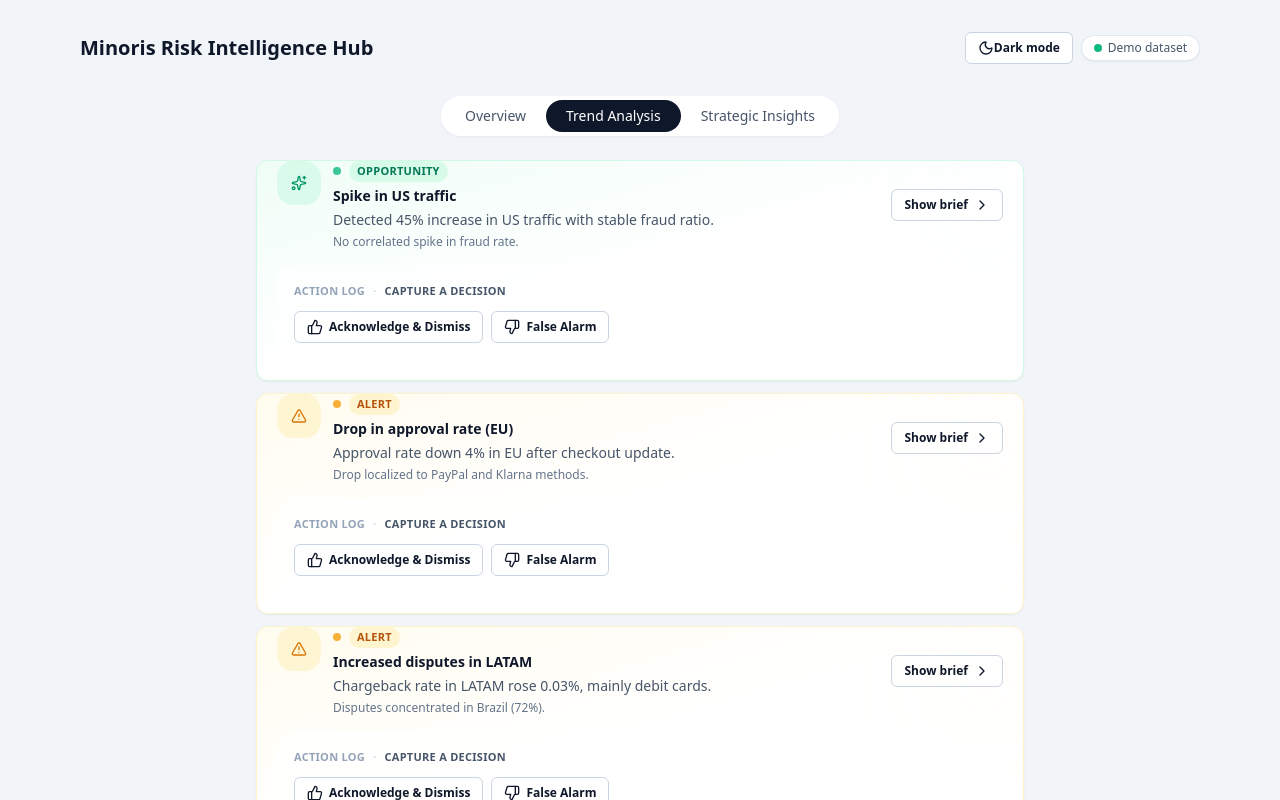
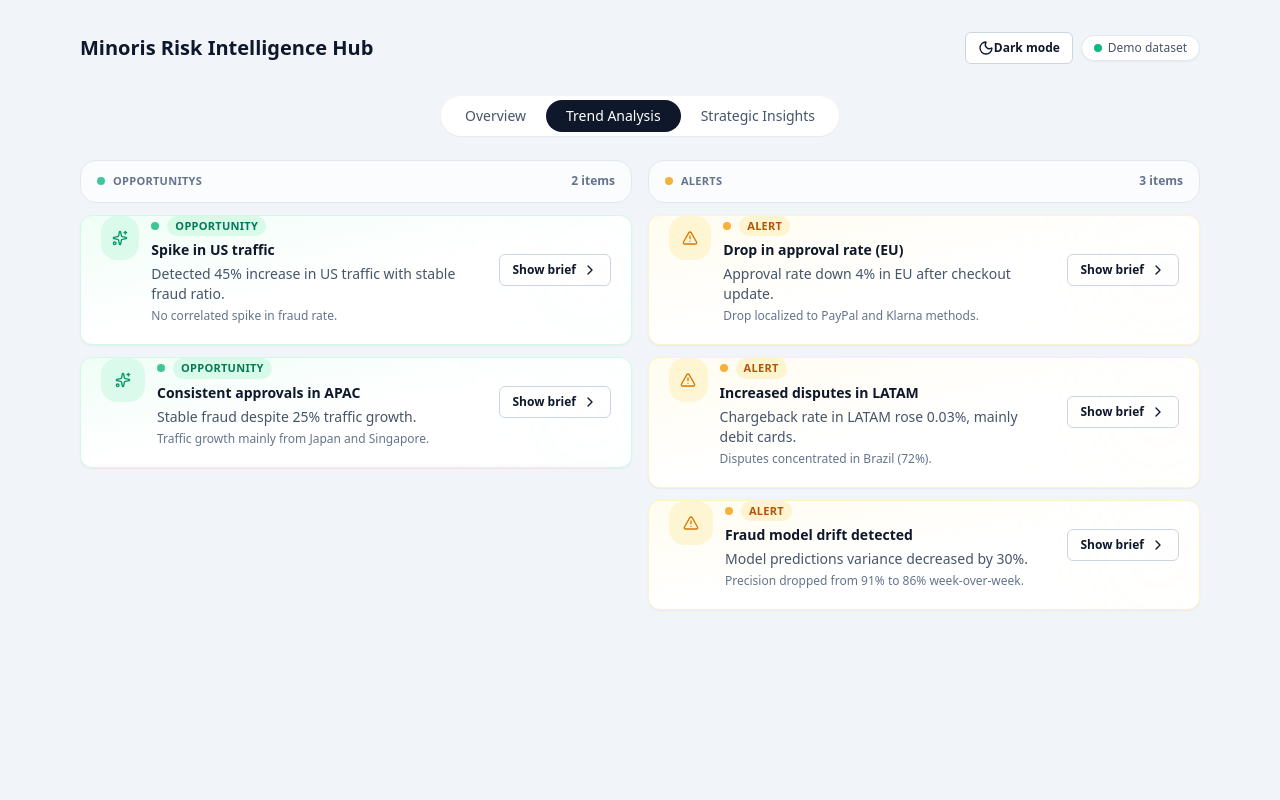
Before and after one commit to netkab/fraud-dashboard-demo, a React (Vite) app: page / in a window 1280 px wide. Both pictures are taken after a click on the button "Trend Analysis". Shown: the top 800 px of the page. Built offline with nearby package versions, Linux system fonts and the light colour scheme.

Commit message:
Deploy latest build

```diff
--- a/package.json
+++ b/package.json
@@ -7,7 +7,10 @@
     "dev": "vite",
     "build": "vite build",
     "lint": "eslint .",
-    "preview": "vite preview"
+    "preview": "vite preview",
+    "predeploy": "npm run build",
+    "deploy": "bash deploy.sh"
+
   },
   "dependencies": {
     "framer-motion": "^12.23.24",
--- a/src/App.jsx
+++ b/src/App.jsx
@@ -46,9 +46,7 @@ export default function App() {
     if (stored === "light" || stored === "dark") {
       return stored;
     }
-    return window.matchMedia("(prefers-color-scheme: dark)").matches
-      ? "dark"
-      : "light";
+    return "light";
   });
 
   useEffect(() => {
@@ -496,6 +494,231 @@ export default function App() {
 
   const formatLabel = (value = "") =>
     value.charAt(0).toUpperCase() + value.slice(1);
+
+  const insightGroups = {
+    opportunity: insights.filter((insight) => insight.type === "opportunity"),
+    alert: insights.filter((insight) => insight.type === "alert"),
+  };
+
+  const renderInsightCard = (insight) => {
+    const isSelected = selectedInsight?.title === insight.title;
+    const insightStyles = getInsightStyles(insight.type, isSelected);
+    const InsightIcon = insightStyles.icon;
+    const feedbackKey = getFeedbackKey("trend", insight.title);
+    const feedbackState = feedbackForms[feedbackKey];
+
+    return (
+      <Card
+        key={insight.title}
+        className={`relative overflow-hidden transition-all ${insightStyles.card}`}
+      >
+        <span
+          aria-hidden
+          className={`pointer-events-none absolute -right-8 top-0 h-28 w-36 rounded-full bg-gradient-to-r from-transparent to-transparent ${insightStyles.glow} blur-3xl opacity-70`}
+        />
+        <CardContent className="relative flex flex-col gap-4 p-5">
+          <div className="flex flex-col gap-4 md:flex-row md:items-center md:justify-between">
+            <div className="flex flex-1 items-start gap-3">
+              <div
+                className={`flex h-11 w-11 items-center justify-center rounded-2xl ${insightStyles.iconBg}`}
+              >
+                <InsightIcon className="h-4 w-4" />
+              </div>
+              <div className="space-y-1">
+                <div className="flex flex-wrap items-center gap-2 text-[11px] font-semibold uppercase tracking-wide text-slate-500">
+                  <span
+                    className={`h-2 w-2 rounded-full ${insightStyles.dot}`}
+                  />
+                  <span
+                    className={`rounded-full px-2 py-0.5 ${insightStyles.badge}`}
+                  >
+                    {formatLabel(insight.type)}
+                  </span>
+                  {isSelected && (
+                    <span
+                      className={`rounded-full bg-white/70 px-2 py-0.5 text-[11px] ${insightStyles.highlight}`}
+                    >
+                      Open
+                    </span>
+                  )}
+                </div>
+                <p className="text-sm font-semibold text-slate-900">
+                  {insight.title}
+                </p>
+                <p className="text-sm text-slate-600">{insight.description}</p>
+                {insight.details?.[0] && (
+                  <p className="text-xs text-slate-500">{insight.details[0]}</p>
+                )}
+              </div>
+            </div>
+            {isSelected ? (
+              <Button
+                size="sm"
+                variant="outline"
+                className={`text-xs font-semibold transition-all ${insightStyles.button}`}
+                onClick={() => setSelectedInsight(null)}
+              >
+                Minimize
+              </Button>
+            ) : (
+              <Button
+                size="sm"
+                variant="outline"
+                className={`text-xs font-semibold transition-all ${insightStyles.button}`}
+                onClick={() => setSelectedInsight(insight)}
+              >
+                Show brief
+                <ChevronRight className="ml-1.5 h-4 w-4" />
+              </Button>
+            )}
+          </div>
+          {isSelected && (
+            <motion.div
+              initial={{ opacity: 0, y: 8 }}
+              animate={{ opacity: 1, y: 0 }}
+              className="space-y-4 rounded-2xl border border-slate-100/80 bg-white/80 p-4 text-sm text-slate-700 shadow-inner"
+            >
+              <div className="space-y-2">
+                <div className="flex items-center gap-2 text-[11px] font-semibold uppercase tracking-wide text-slate-500">
+                  <span
+                    className={`rounded-full px-2 py-0.5 ${insightStyles.badge}`}
+                  >
+                    {formatLabel(insight.type)}
+                  </span>
+                  <span className="text-slate-400">Deep dive</span>
+                </div>
+                <div className="flex flex-col space-y-2 text-sm text-slate-700">
+                  {insight.details?.map((detail) => (
+                    <div
+                      key={detail}
+                      className="flex items-start gap-2 rounded-xl border border-slate-100 bg-white px-3 py-2 shadow-sm"
+                    >
+                      <span
+                        className={`mt-1 inline-flex h-1.5 w-1.5 rounded-full ${insightStyles.dot}`}
+                      />
+                      <p className="leading-tight">{detail}</p>
+                    </div>
+                  ))}
+                </div>
+              </div>
+              <div className="space-y-3 rounded-xl border border-dashed border-slate-200 bg-white/80 p-3">
+                <div className="flex items-center gap-2">
+                  <Info className="h-4 w-4 text-slate-400" />
+                  <p className="text-xs text-slate-500">
+                    Log whether this initiative moves forward and any asks.
+                  </p>
+                </div>
+                <div className="space-y-2">
+                  <div className="flex items-center gap-2 rounded-xl border border-slate-100 bg-slate-50/60 px-3 py-2 text-xs text-slate-600">
+                    <span className="h-1.5 w-1.5 rounded-full bg-emerald-500" />
+                    <p>
+                      {insight.type === "opportunity"
+                        ? "Nudges to grow approvals with acceptable risk."
+                        : "Actions to stabilize or contain risky segments."}
+                    </p>
+                  </div>
+                  <div className="flex flex-wrap gap-2 text-xs font-medium text-slate-500">
+                    <span className="inline-flex items-center rounded-full border border-dashed border-slate-200 px-2 py-0.5">
+                      Position{" "}
+                      {insights.findIndex(
+                        (item) => item.title === insight.title
+                      ) + 1}
+                    </span>
+                    <span className="inline-flex items-center rounded-full border border-slate-200 px-2 py-0.5">
+                      Awaiting decision
+                    </span>
+                  </div>
+                </div>
+                <div className="space-y-2">
+                  <div className="flex flex-wrap gap-2">
+                    <Button
+                      type="button"
+                      size="sm"
+                      variant="outline"
+                      className={`flex items-center gap-1.5 text-xs font-semibold transition-colors ${
+                        feedbackState?.sentiment === "positive"
+                          ? "border-emerald-200 bg-emerald-50/80 text-emerald-700"
+                          : ""
+                      }`}
+                      onClick={() =>
+                        toggleFeedbackForm(feedbackKey, "positive")
+                      }
+                    >
+                      <ThumbsUp className="h-4 w-4" />
+                      Greenlight
+                    </Button>
+                    <Button
+                      type="button"
+                      size="sm"
+                      variant="outline"
+                      className={`flex items-center gap-1.5 text-xs font-semibold transition-colors ${
+                        feedbackState?.sentiment === "negative"
+                          ? "border-rose-200 bg-rose-50/80 text-rose-700"
+                          : ""
+                      }`}
+                      onClick={() =>
+                        toggleFeedbackForm(feedbackKey, "negative")
+                      }
+                    >
+                      <ThumbsDown className="h-4 w-4" />
+                      Block / revisit
+                    </Button>
+                  </div>
+                  {feedbackState && (
+                    <form
+                      className="space-y-3"
+                      onSubmit={(event) => {
+                        event.preventDefault();
+                        handleFeedbackSubmit(feedbackKey);
+                      }}
+                    >
+                      <p className="text-sm text-slate-600">
+                        {feedbackState.sentiment === "positive"
+                          ? "Share why this initiative gets a green light and list the next moves."
+                          : "Log objections, redlines, and the actions needed before this can ship."}
+                      </p>
+                      <textarea
+                        className="w-full rounded-2xl border border-slate-200 bg-white/90 p-3 text-sm text-slate-700 shadow-inner focus:border-slate-400 focus:outline-none"
+                        rows={3}
+                        value={feedbackState.text ?? ""}
+                        onChange={(event) =>
+                          handleFeedbackChange(feedbackKey, event.target.value)
+                        }
+                        placeholder={
+                          feedbackState.sentiment === "positive"
+                            ? "e.g., Socialize with leadership, prep rollout doc..."
+                            : "e.g., Need more vendor benchmarking and risk review..."
+                        }
+                      />
+                      <div className="flex justify-end gap-2">
+                        <Button
+                          type="button"
+                          variant="ghost"
+                          size="sm"
+                          className="text-xs"
+                          onClick={() => closeFeedbackForm(feedbackKey)}
+                        >
+                          Cancel
+                        </Button>
+                        <Button
+                          type="submit"
+                          size="sm"
+                          className="text-xs font-semibold"
+                          disabled={!feedbackState.text?.trim()}
+                        >
+                          Submit log
+                        </Button>
+                      </div>
+                    </form>
+                  )}
+                </div>
+              </div>
+            </motion.div>
+          )}
+        </CardContent>
+      </Card>
+    );
+  };
 
   return (
     <div className="min-h-screen bg-slate-100 text-slate-900 transition-colors dark:bg-slate-950 dark:text-slate-100">
@@ -1177,214 +1400,30 @@ export default function App() {
 
           {/* ---------------- TREND ANALYSIS TAB ---------------- */}
           <TabsContent value="operations" className="space-y-6">
-            <section className="max-w-3xl mx-auto space-y-3">
-              {insights.map((insight) => {
-                const isSelected = selectedInsight?.title === insight.title;
-                const insightStyles = getInsightStyles(
-                  insight.type,
-                  isSelected
-                );
-                const InsightIcon = insightStyles.icon;
-                const feedbackKey = getFeedbackKey("trend", insight.title);
-                const feedbackState = feedbackForms[feedbackKey];
-
-                return (
-                  <Card
-                    key={insight.title}
-                    className={`relative overflow-hidden transition-all ${insightStyles.card}`}
-                  >
-                    <span
-                      aria-hidden
-                      className={`pointer-events-none absolute -right-8 top-0 h-28 w-36 rounded-full bg-gradient-to-r from-transparent to-transparent ${insightStyles.glow} blur-3xl opacity-70`}
-                    />
-                    <CardContent className="relative flex flex-col gap-4 p-5">
-                      <div className="flex flex-col gap-4 md:flex-row md:items-center md:justify-between">
-                        <div className="flex flex-1 items-start gap-3">
-                          <div
-                            className={`flex h-11 w-11 items-center justify-center rounded-2xl ${insightStyles.iconBg}`}
-                          >
-                            <InsightIcon className="h-4 w-4" />
-                          </div>
-                          <div className="space-y-1">
-                            <div className="flex flex-wrap items-center gap-2 text-[11px] font-semibold uppercase tracking-wide text-slate-500">
-                              <span
-                                className={`h-2 w-2 rounded-full ${insightStyles.dot}`}
-                              />
-                              <span
-                                className={`rounded-full px-2 py-0.5 ${insightStyles.badge}`}
-                              >
-                                {formatLabel(insight.type)}
-                              </span>
-                              {isSelected && (
-                                <span
-                                  className={`rounded-full bg-white/70 px-2 py-0.5 text-[11px] ${insightStyles.highlight}`}
-                                >
-                                  Open
-                                </span>
-                              )}
-                            </div>
-                            <p className="text-sm font-semibold text-slate-900">
-                              {insight.title}
-                            </p>
-                            <p className="text-sm text-slate-600">
-                              {insight.description}
-                            </p>
-                            {insight.details?.[0] && (
-                              <p className="text-xs text-slate-500">
-                                {insight.details[0]}
-                              </p>
-                            )}
-                          </div>
+            <section className="space-y-4">
+              <div className="grid gap-4 md:grid-cols-2">
+                {["opportunity", "alert"].map((type) => {
+                  const headerStyles = getInsightStyles(type, false);
+                  const group = insightGroups[type] ?? [];
+
+                  return (
+                    <div key={type} className="space-y-3">
+                      <div className="flex items-center justify-between rounded-2xl border border-slate-200 bg-white/70 px-4 py-3">
+                        <div className="flex items-center gap-2 text-[11px] font-semibold uppercase tracking-wide text-slate-500">
+                          <span
+                            className={`h-2 w-2 rounded-full ${headerStyles.dot}`}
+                          />
+                          <span>{formatLabel(type)}s</span>
                         </div>
-                        {!isSelected && (
-                          <Button
-                            size="sm"
-                            variant="outline"
-                            className={`text-xs font-semibold transition-all ${insightStyles.button}`}
-                            onClick={() => setSelectedInsight(insight)}
-                          >
-                            Show brief
-                            <ChevronRight className="ml-1.5 h-4 w-4" />
-                          </Button>
-                        )}
+                        <span className="text-xs font-semibold text-slate-500">
+                          {group.length} items
+                        </span>
                       </div>
-                      {isSelected && (
-                        <motion.div
-                          initial={{ opacity: 0, y: 8 }}
-                          animate={{ opacity: 1, y: 0 }}
-                          className="space-y-4 rounded-2xl border border-slate-100/80 bg-white/80 p-4 text-sm text-slate-700 shadow-inner"
-                        >
-                          <div className="space-y-1">
-                            <div className="flex items-center gap-2 text-[11px] font-semibold uppercase tracking-wide text-slate-500">
-                              <span
-                                className={`rounded-full px-2 py-0.5 ${insightStyles.badge}`}
-                              >
-                                {formatLabel(insight.type)}
-                              </span>
-                              <span className="text-slate-400">
-                                Deep dive overview
-                              </span>
-                            </div>
-                            <p className="text-sm font-semibold text-slate-900">
-                              {insight.title}
-                            </p>
-                            <p className="text-sm text-slate-600">
-                              {insight.description}
-                            </p>
-                          </div>
-                          <ul className="space-y-2 text-sm text-slate-700">
-                            {insight.details?.map((detail, idx) => (
-                              <li
-                                key={idx}
-                                className="flex items-start gap-2 rounded-2xl bg-slate-50/80 p-3"
-                              >
-                                <span
-                                  className={`mt-1 h-2 w-2 flex-none rounded-full ${insightStyles.dot}`}
-                                />
-                                <span>{detail}</span>
-                              </li>
-                            ))}
-                          </ul>
-                          <div className="flex justify-end">
-                            <Button
-                              onClick={() => setSelectedInsight(null)}
-                              variant="outline"
-                              size="sm"
-                              className="text-xs font-semibold"
-                            >
-                              Minimize
-                            </Button>
-                          </div>
-                        </motion.div>
-                      )}
-                      <div className="rounded-2xl border border-white/60 bg-white/60 p-4 space-y-3">
-                        <div className="flex items-center gap-2 text-[11px] font-semibold uppercase tracking-wide text-slate-500">
-                          <span className="text-slate-400">Action log</span>
-                          <span className="text-slate-300">·</span>
-                          <span className="text-slate-600">Capture a decision</span>
-                        </div>
-                        <div className="flex flex-wrap gap-2">
-                          <Button
-                            type="button"
-                            size="sm"
-                            variant="outline"
-                            className={`flex items-center gap-1.5 text-xs font-semibold transition-colors ${
-                              feedbackState?.sentiment === "positive"
-                                ? "border-emerald-200 bg-emerald-50/80 text-emerald-700"
-                                : ""
-                            }`}
-                            onClick={() => toggleFeedbackForm(feedbackKey, "positive")}
-                          >
-                            <ThumbsUp className="h-4 w-4" />
-                            Acknowledge & Dismiss
-                          </Button>
-                          <Button
-                            type="button"
-                            size="sm"
-                            variant="outline"
-                            className={`flex items-center gap-1.5 text-xs font-semibold transition-colors ${
-                              feedbackState?.sentiment === "negative"
-                                ? "border-rose-200 bg-rose-50/80 text-rose-700"
-                                : ""
-                            }`}
-                            onClick={() => toggleFeedbackForm(feedbackKey, "negative")}
-                          >
-                            <ThumbsDown className="h-4 w-4" />
-                            False Alarm
-                          </Button>
-                        </div>
-                        {feedbackState && (
-                          <form
-                            className="space-y-3"
-                            onSubmit={(event) => {
-                              event.preventDefault();
-                              handleFeedbackSubmit(feedbackKey);
-                            }}
-                          >
-                            <p className="text-sm text-slate-600">
-                              {feedbackState.sentiment === "positive"
-                                ? "Document how you'll amplify this positive pattern or hand it off to partners."
-                                : "Outline remediation steps, owners, or experiments to contain the negative impact."}
-                            </p>
-                            <textarea
-                              className="w-full rounded-2xl border border-slate-200 bg-white/90 p-3 text-sm text-slate-700 shadow-inner focus:border-slate-400 focus:outline-none"
-                              rows={3}
-                              value={feedbackState.text ?? ""}
-                              onChange={(event) =>
-                                handleFeedbackChange(feedbackKey, event.target.value)
-                              }
-                              placeholder={
-                                feedbackState.sentiment === "positive"
-                                  ? "e.g., Notify growth to lean in on US campaign momentum..."
-                                  : "e.g., Escalate to EU checkout squad and roll back the last deploy..."
-                              }
-                            />
-                            <div className="flex justify-end gap-2">
-                              <Button
-                                type="button"
-                                variant="ghost"
-                                size="sm"
-                                className="text-xs"
-                                onClick={() => closeFeedbackForm(feedbackKey)}
-                              >
-                                Cancel
-                              </Button>
-                              <Button
-                                type="submit"
-                                size="sm"
-                                className="text-xs font-semibold"
-                                disabled={!feedbackState.text?.trim()}
-                              >
-                                Submit log
-                              </Button>
-                            </div>
-                          </form>
-                        )}
-                      </div>
-                    </CardContent>
-                  </Card>
-                );
-              })}
+                      {group.map((insight) => renderInsightCard(insight))}
+                    </div>
+                  );
+                })}
+              </div>
             </section>
           </TabsContent>
 
```
Also changed, not shown: 6 other files (tests, documents, lock files or other folders).
